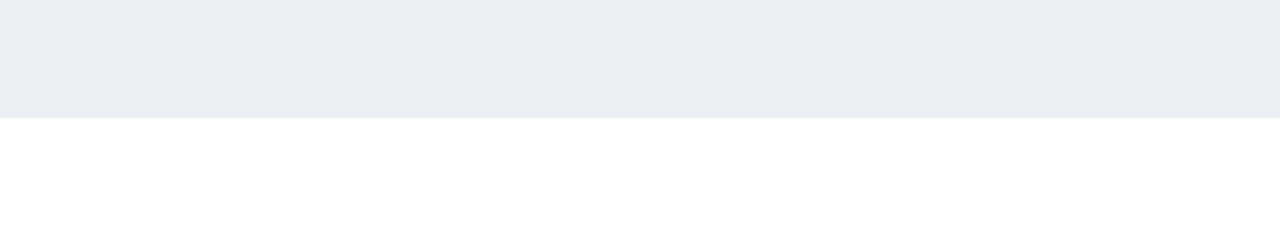
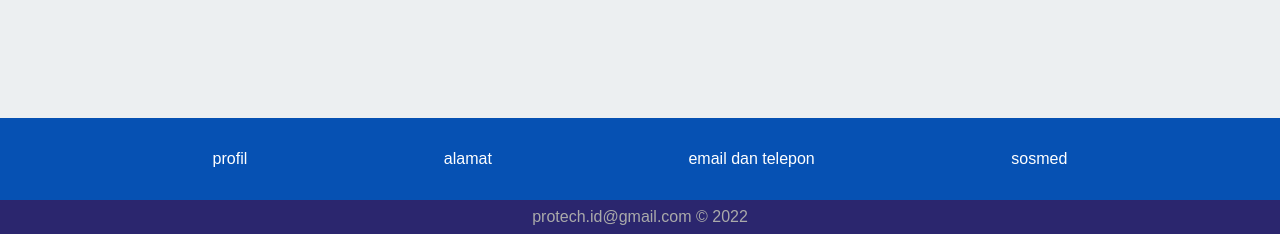
Before and after one commit to PROTEK-ID/restaurant-de-italiano, a plain HTML site: page index.html in a window 1280 px wide. Shown: the part 3019-3253 px from the top of the page. Before the commit the page ends 3137 px from the top, so only its background shows below. Drawn offline with Linux system fonts and the light colour scheme.

Commit message:
feat: pembuatan footer

```diff
--- a/css/index.css
+++ b/css/index.css
@@ -261,6 +261,25 @@ section#contact {
 }
 /* contact section end */
 
+/* footer start */
+footer {
+	color: white;
+	background-color: var(--primary);
+}
+footer .footer-top {
+	padding: 2rem;
+	display: flex;
+	justify-content: space-evenly;
+	gap: 1rem;
+}
+footer .footer-bottom {
+	padding: .5rem;
+	color: var(--textLight);
+	background-color: var(--secondary);
+	text-align: center;
+}
+/* footer end */
+
 /* mobile screen */
 @media screen and (max-width: 600px) {
 	nav .brand {
@@ -283,4 +302,8 @@ section#contact {
 	section#contact {
 		flex-direction: column;
 	}
+
+	footer .footer-top {
+		flex-direction: column;
+	}
 }
--- a/index.html
+++ b/index.html
@@ -134,6 +134,24 @@
 			</div>
 		</form>
 	</section>
+
+	<footer>
+		<div class="footer-top">
+			<!-- profil restorant -->
+			<div class="responsive">profil</div>
+
+			<!-- alamat restorant -->
+			<div class="responsive">alamat</div>
+
+			<!-- email dan telepon -->
+			<div class="responsive">email dan telepon</div>
+
+			<!-- sosial media -->
+			<div class="responsive">sosmed</div>
+		</div>
+
+		<div class="footer-bottom">protech.id@gmail.com &copy; 2022</div>
+	</footer>
 </body>
 
 </html>
```
